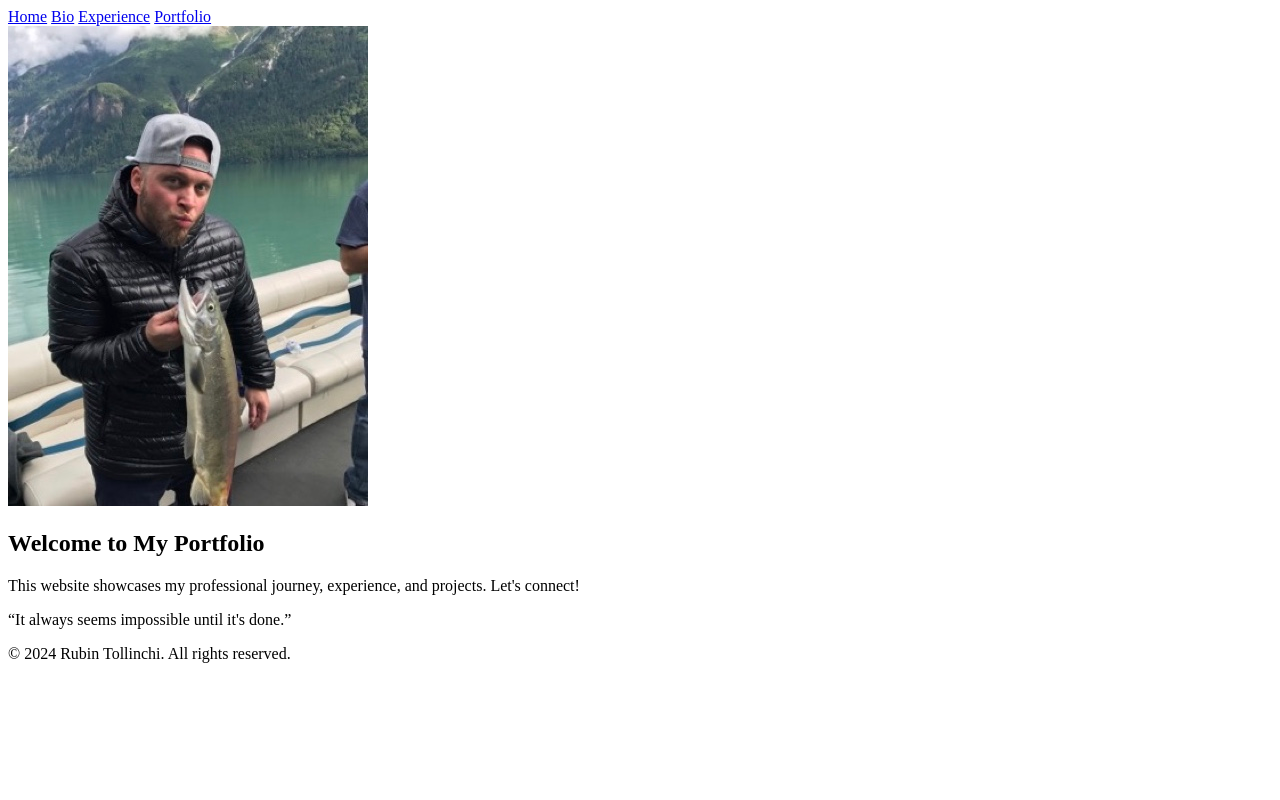
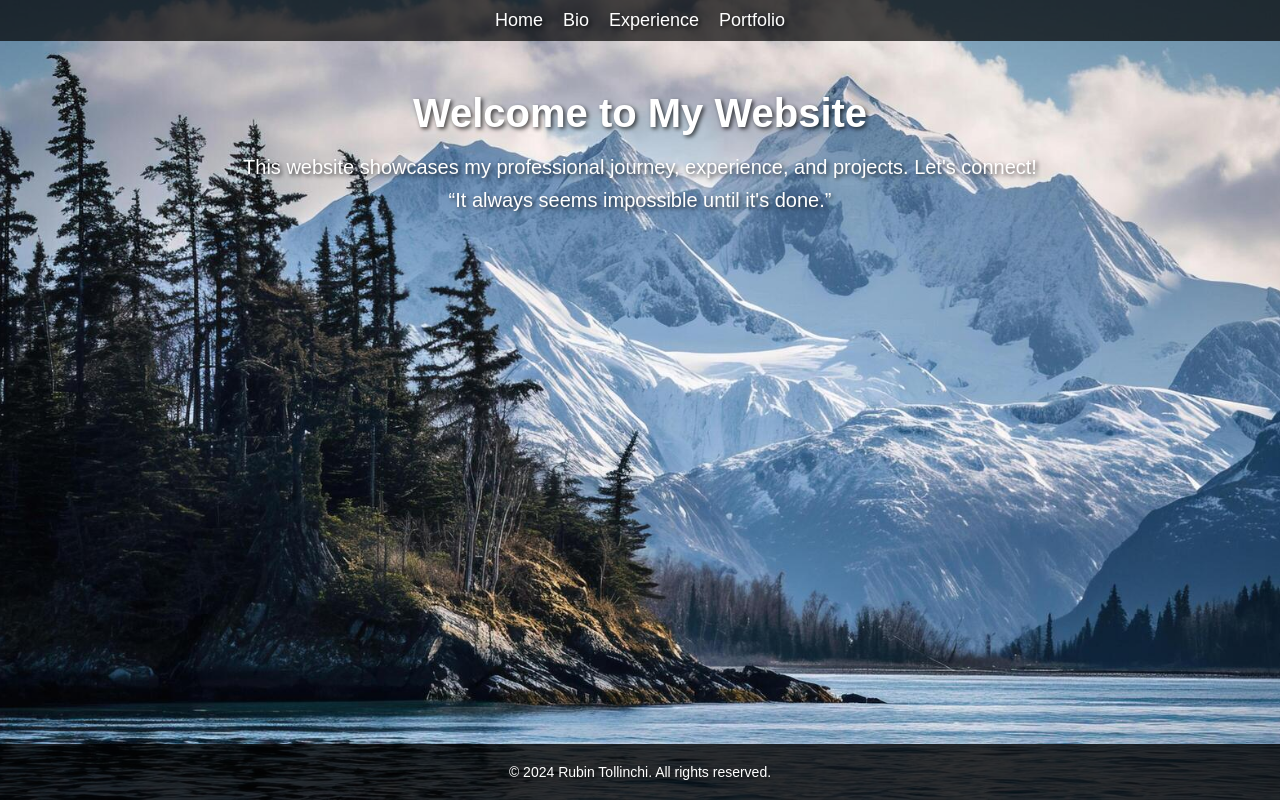
Before and after one commit to Rtollinchi/Personal-Webpage-Multiverse, a plain HTML site: page index.html in a window 1280 px wide. Drawn offline with Linux system fonts and the light colour scheme.

Commit message:
updated all html files, styled home-page

```diff
--- a/index.html
+++ b/index.html
@@ -3,27 +3,23 @@
   <head>
     <meta charset="UTF-8" />
     <meta name="viewport" content="width=device-width, initial-scale=1.0" />
-    <link rel="stylesheet" href="style.css" />
+    <link rel="stylesheet" href="/style.css" />
     <title>Home | Rubin's Webpage</title>
   </head>
-  <body>
+  <body class="home-page">
     <header>
+      <div class="nav-container">
         <nav>
           <a href="index.html">Home</a>
           <a href="bio.html">Bio</a>
           <a href="experience.html">Experience</a>
           <a href="portfolio.html">Portfolio</a>
         </nav>
+      </div>
     </header>
-    <main>
-      <main>
-        <section class="intro">
-          <img
-            src="assets/alaska fishing.jpeg"
-            alt="alaska fishing trip"
-            class="profile-pic"
-          />
-          <h1>Welcome to My Portfolio</h1>
+    <main class="home-container">
+      <section class="home">
+        <h1>Welcome to My Website</h1>
         <p>
           This website showcases my professional journey, experience, and
           projects. Let's connect!
@@ -31,9 +27,8 @@
         <p>“It always seems impossible until it's done.”</p>
       </section>
     </main>
-      <footer>
+    <footer class="footer-container">
       <p>&copy; 2024 Rubin Tollinchi. All rights reserved.</p>
     </footer>
-    </main>
   </body>
 </html>
--- a/style.css
+++ b/style.css
@@ -0,0 +1,81 @@
+* {
+  margin: 0;
+  padding: 0;
+  box-sizing: border-box;
+}
+
+/* intro-page styling */
+
+body {
+  font-family: Arial, sans-serif;
+  background: #000;
+  color: white;
+  text-align: center;
+  min-height: 100vh;
+  display: flex;
+  flex-direction: column;
+}
+
+.home-page {
+  background-image: url("/assets/alaska-background.jpg");
+  background-size: cover;
+  background-position: center;
+  background-attachment: fixed;
+  flex: 1;
+  display: flex;
+  flex-direction: column;
+  justify-content: center;
+}
+
+.nav-container {
+  background-color: rgba(0, 0, 0, 0.7);
+  padding: 10px 0;
+}
+
+nav {
+  display: flex;
+  justify-content: center;
+  gap: 20px;
+}
+
+nav a {
+  color: white;
+  text-decoration: none;
+  font-size: 18px;
+  text-shadow: 2px 2px 4px rgba(0, 0, 0, 0.7);
+}
+
+nav a:hover {
+  color: #ffeb3b;
+}
+
+.home-container {
+  display: flex;
+  flex-direction: column;
+  justify-content: center;
+  align-items: center;
+  padding: 50px 20px;
+  text-align: center;
+}
+
+.home h1 {
+  font-size: 40px;
+  margin-bottom: 20px;
+  text-shadow: 2px 2px 4px rgba(0, 0, 0, 0.7);
+}
+
+.home p {
+  font-size: 20px;
+  margin-bottom: 10px;
+  text-shadow: 2px 2px 4px rgba(0, 0, 0, 0.7);
+}
+
+.footer-container {
+  background-color: rgba(0, 0, 0, 0.8);
+  padding: 20px;
+  font-size: 14px;
+  text-shadow: 2px 2px 4px rgba(0, 0, 0, 0.7);
+  text-align: center;
+  width: 100%;
+  margin-top: auto;
+}
```
Also changed, not shown: bio.html (+6 -4 lines), experience.html (+7 -5 lines), portfolio.html (+8 -16 lines), assets/alaska fishing.jpeg (deleted), assets/alaska-background.jpg (added). Lines whose indentation alone changed are shown as unchanged.
